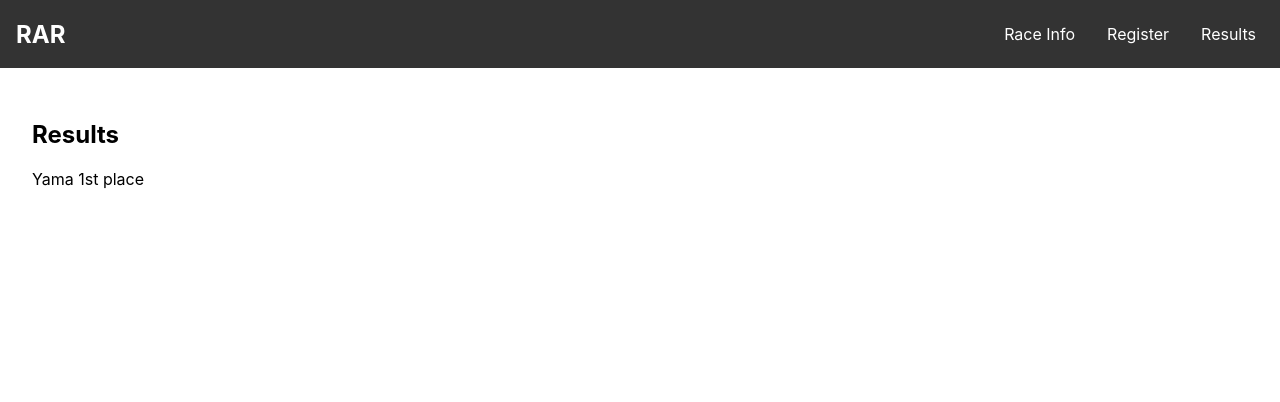
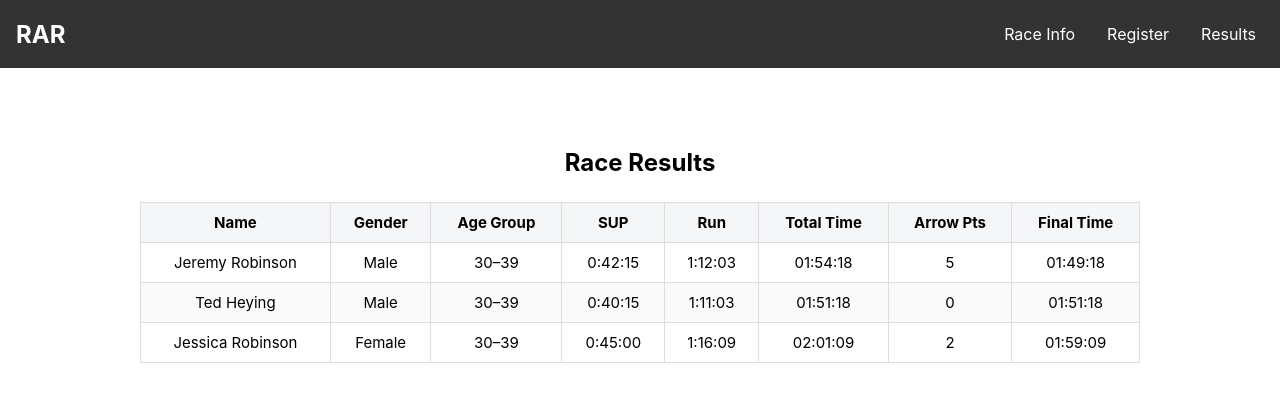
Before and after one commit to jakechristygh/raccoon-adventure-race, a React (Create React App) app in the folder my-react-app/: page /results in a window 1280 px wide. Shown: the top 402 px of the page. Built offline with nearby package versions, Linux system fonts and the light colour scheme.

Commit message:
add results table and mock data

```diff
--- /dev/null
+++ b/my-react-app/src/data/mockResults.js
@@ -0,0 +1,37 @@
+const mockResults = [
+  {
+    id: 1,
+    position: 1,
+    first_name: "Jeremy",
+    last_name: "Robinson",
+    gender: "Male",
+    age_group: "30–39",
+    sup_time: "0:42:15",
+    run_time: "1:12:03",
+    arrow_points: 5,
+  },
+  {
+    id: 3,
+    position: 3,
+    first_name: "Ted",
+    last_name: "Heying",
+    gender: "Male",
+    age_group: "30–39",
+    sup_time: "0:40:15",
+    run_time: "1:11:03",
+    arrow_points: 0,
+  },
+  {
+    id: 2,
+    position: 2,
+    first_name: "Jessica",
+    last_name: "Robinson",
+    gender: "Female",
+    age_group: "30–39",
+    sup_time: "0:45:00",
+    run_time: "1:16:09",
+    arrow_points: 2
+  }
+];
+
+export default mockResults;
--- /dev/null
+++ b/my-react-app/src/pages/Results.css
@@ -0,0 +1,42 @@
+.results-page {
+  max-width: 1000px;
+  margin: 40px auto;
+  padding: 20px;
+}
+
+.results-page h2 {
+  text-align: center;
+  margin-bottom: 25px;
+}
+
+.results-table {
+  width: 100%;
+  border-collapse: collapse;
+  font-size: 15px;
+}
+
+.results-table th,
+.results-table td {
+  padding: 10px 12px;
+  border: 1px solid #ddd;
+  text-align: center;
+}
+
+.results-table th {
+  background-color: #f4f6f8;
+  font-weight: bold;
+}
+
+.results-table tr:nth-child(even) {
+  background-color: #fafafa;
+}
+
+.results-table tr:hover {
+  background-color: #eef4ff;
+}
+
+@media (max-width: 768px) {
+  .results-table {
+    font-size: 13px;
+  }
+}
--- a/my-react-app/src/pages/Results.js
+++ b/my-react-app/src/pages/Results.js
@@ -1,8 +1,76 @@
-export default function Results() {
+import React, { useEffect, useState } from "react";
+import mockResults from "../data/mockResults";
+import "./Results.css";
+
+
+const timeToSeconds = (timeStr) => {
+  const [h, m, s] = timeStr.split(":").map(Number);
+  return h * 3600 + m * 60 + s;
+};
+
+const secondsToTime = (totalSeconds) => {
+  const hours = Math.floor(totalSeconds / 3600);
+  const minutes = Math.floor((totalSeconds % 3600) / 60);
+  const seconds = totalSeconds % 60;
+  return `${String(hours).padStart(2, "0")}:${String(minutes).padStart(2, "0")}:${String(seconds).padStart(2, "0")}`;
+};
+
+const calculateFinalTime = (sup_time, run_time, arrow_points) => {
+  const totalSeconds = timeToSeconds(calculateTotalTime(sup_time, run_time));
+  const pointsSeconds = arrow_points * 60;
+  const finalSeconds = Math.max(totalSeconds - pointsSeconds, 0);
+  return secondsToTime(finalSeconds);
+};
+
+const calculateTotalTime = (sup_time, run_time) => {
+   const totalSeconds = timeToSeconds(sup_time) + timeToSeconds(run_time);
+  return secondsToTime(totalSeconds);
+};
+
+function Results() {
+  const [results, setResults] = useState([]);
+
+  useEffect(() => {
+    setResults(mockResults);
+  }, []);
+
   return (
-    <div style={{ padding: '2rem' }}>
-      <h2>Results</h2>
-      <p>Yama 1st place</p>
+    <div className="results-page">
+      <h2>Race Results</h2>
+
+      <table className="results-table">
+        <thead>
+          <tr>
+            <th>Name</th>
+            <th>Gender</th>
+            <th>Age Group</th>
+            <th>SUP</th>
+            <th>Run</th>
+            <th>Total Time</th>
+            <th>Arrow Pts</th>
+            <th>Final Time</th>
+          </tr>
+        </thead>
+        <tbody>
+          {results.map((r) => {
+
+            return (
+              <tr key={r.id}>
+                <td>{r.first_name} {r.last_name}</td>
+                <td>{r.gender}</td>
+                <td>{r.age_group}</td>
+                <td>{r.sup_time}</td>
+                <td>{r.run_time}</td>
+                <td>{calculateTotalTime(r.sup_time, r.run_time)}</td>
+                <td>{r.arrow_points}</td>
+                <td>{calculateFinalTime(r.sup_time, r.run_time, r.arrow_points)}</td>
+              </tr>
+            );
+          })}
+        </tbody>
+      </table>
     </div>
   );
 }
+
+export default Results;
```
